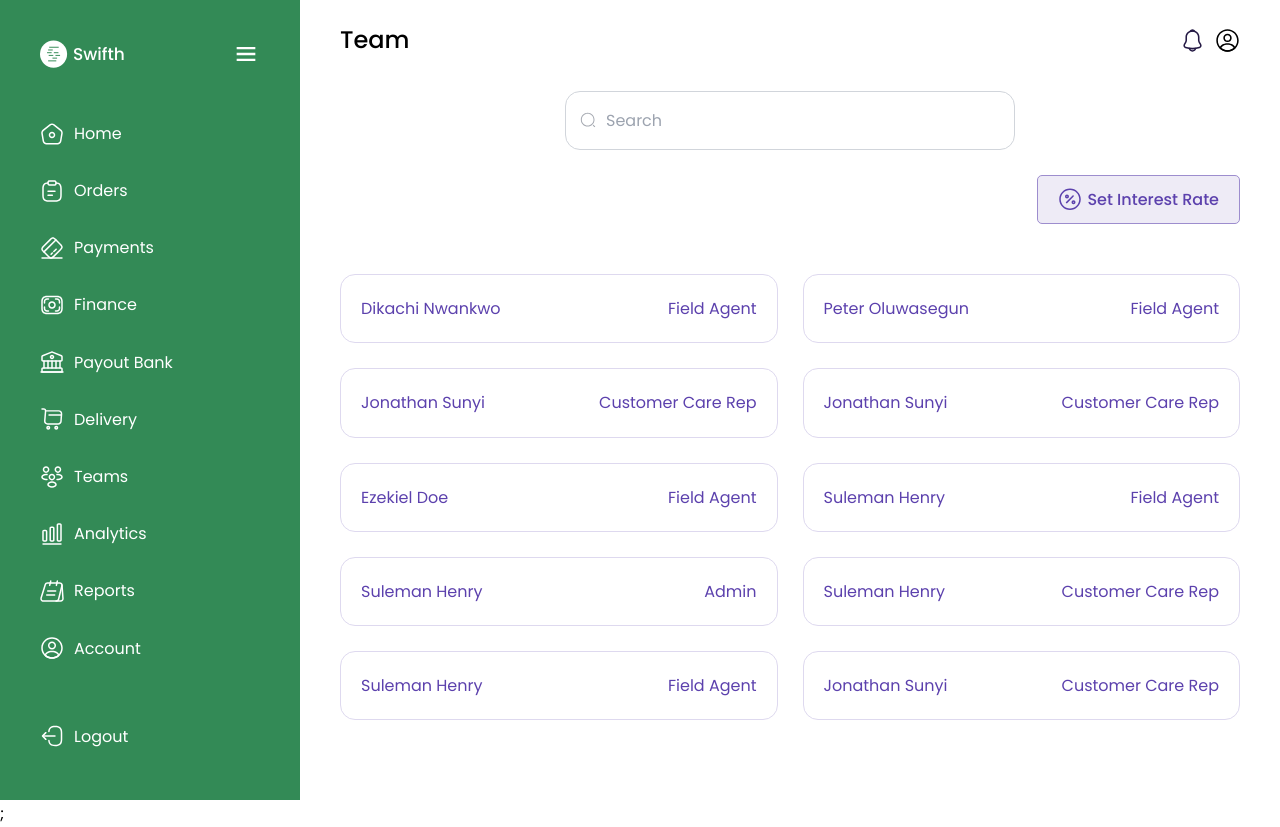
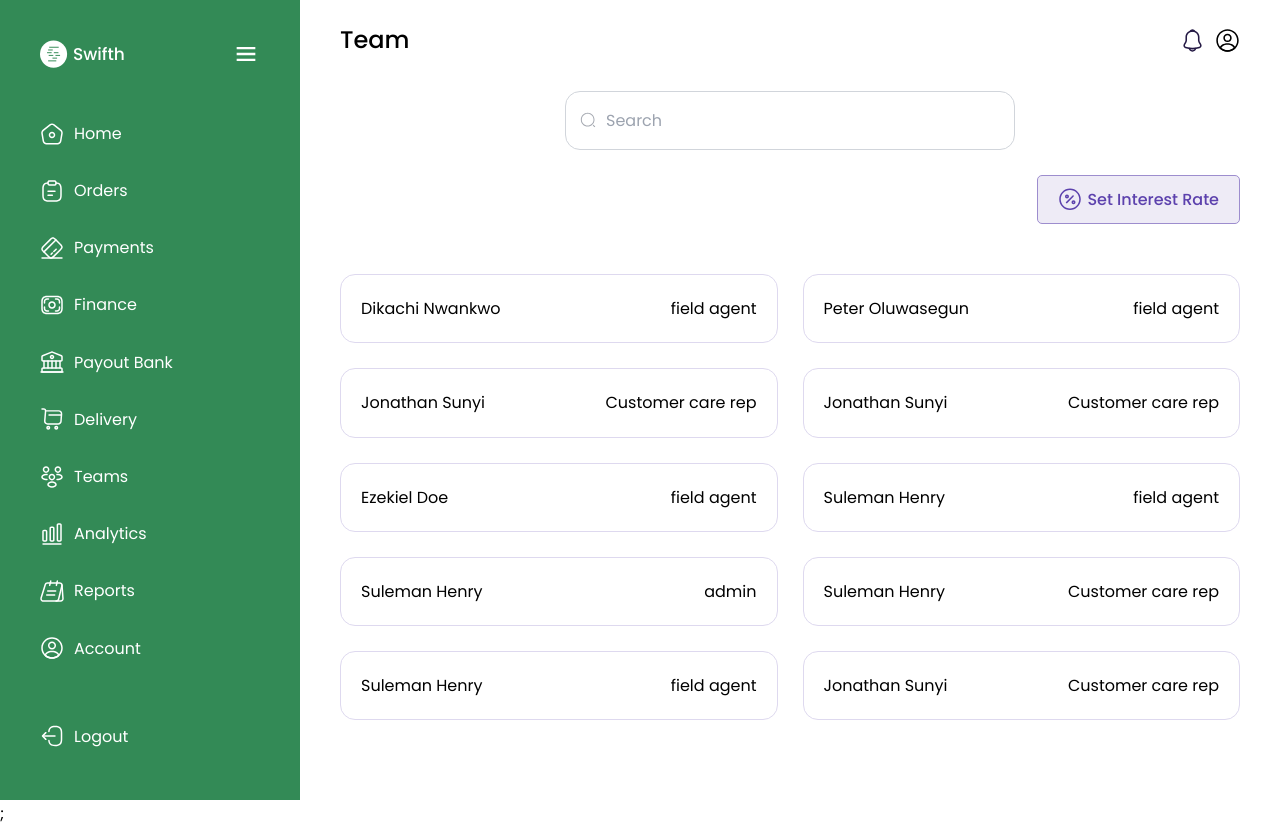
Before and after one commit to projects-for-clients/swifth, a React (Vite) app: page /dashboard/team in a window 1280 px wide. Built offline with nearby package versions, Linux system fonts and the light colour scheme.

Commit message:
working on delivery

```diff
--- a/src/pages/Team.tsx
+++ b/src/pages/Team.tsx
@@ -85,9 +85,9 @@ function Team() {
   };
 
   const roles = [
-    'Admin',
-    'Field Agent',
-    'Customer Care Rep',
+    'admin',
+    'field agent',
+    'Customer care rep',
     'Revoke Invite'
   ] as const
 
@@ -161,9 +161,9 @@ function Team() {
                     key={i}
                     // onClick={() => handleOpenDialog(item)}
                   >
-                    <div className="text-[1.2rem] flex items-center justify-between text-color-purple-1">
+                    <div className="text-[1.2rem] flex items-center justify-between ">
                       <p>{name}</p>
-                      <p>{role}</p>
+                      <p className={`${role === 'rov'}`}>{role}</p>
                     </div>
                   </div>
                 );
```
